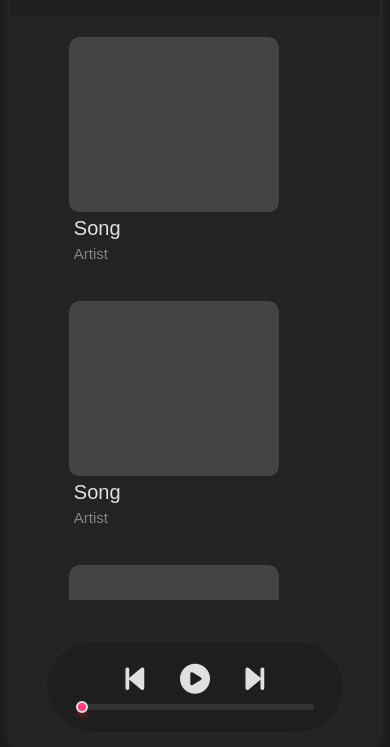
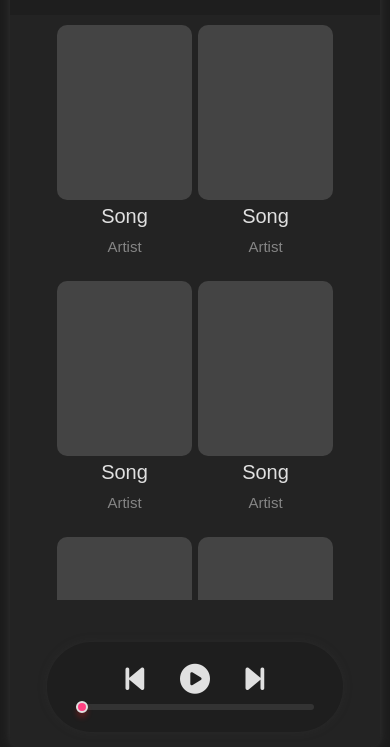
Before and after one commit to BrarsProjectSpace/Sound-Pod, a plain HTML site: page index.html in a window 390 px wide. Shown: the part 76-823 px from the top of the page. Drawn offline with Linux system fonts and the light colour scheme.

Commit message:
media queries

```diff
--- a/style.css
+++ b/style.css
@@ -147,6 +147,116 @@ body {
 
 
 
+@media screen and (max-width:390px) {
+    .song-section {
+        padding: 0px;
+        width: 95%;
+        /* background-color: white;  */
+        align-items: center;
+        justify-content: center;
+        gap: 2px;
+    }
+
+    .card {
+        padding: 0;
+        width: 135px;
+        display: flex;
+        align-items: center;
+        justify-content: center;
+        flex-direction: column;
+    }
+}
+
+
+@media screen and (max-width:630px) {
+    .song-section {
+        padding: 0px;
+        width: 95%;
+        /* background-color: white;  */
+        align-items: center;
+        justify-content: center;
+        gap: 2px;
+    }
+
+    .card {
+        padding: 0;
+        width: 135px;
+        display: flex;
+        align-items: center;
+        justify-content: center;
+        flex-direction: column;
+    }
+}
+
+
+@media screen and (max-width:790px) {
+    .song-section {
+        padding: 0px;
+        width: 95%;
+        /* background-color: white;  */
+        align-items: center;
+        justify-content: center;
+        gap: 2px;
+    }
+
+    .card {
+        padding: 0;
+        width: 135px;
+        display: flex;
+        align-items: center;
+        justify-content: center;
+        flex-direction: column;
+    }
+}
+
+@media screen and (max-width:923px) {
+    .song-section {
+        padding: 0px;
+        width: 95%;
+        /* background-color: white;  */
+        align-items: center;
+        justify-content: center;
+        gap: 2px;
+    }
+
+    .card {
+        padding: 0;
+        width: 135px;
+        display: flex;
+        align-items: center;
+        justify-content: center;
+        flex-direction: column;
+    }
+}
+
+
+@media screen and (min-width:1024px) {
+    .song-section {
+        padding: 0px;
+        width: 87%;
+        align-items: center;
+        justify-content: center;
+        gap: 2px;
+    }
+
+    .card {
+        padding: 0;
+        width: 135px;
+        display: flex;
+        align-items: center;
+        justify-content: center;
+        flex-direction: column;
+    }
+}
+
+
+
+
+
+
+
+
+
 
 
 
@@ -183,7 +293,6 @@ body {
     gap: 10px;
 }
 
-
 .control-btns {
     display: flex;
     gap: 10px;
@@ -216,7 +325,6 @@ body {
     display: none;
 }
 
-
 .icon:active {
     transform: scale(1.15);
 }
```
Also changed, not shown: index.html (+2 -0 lines).
